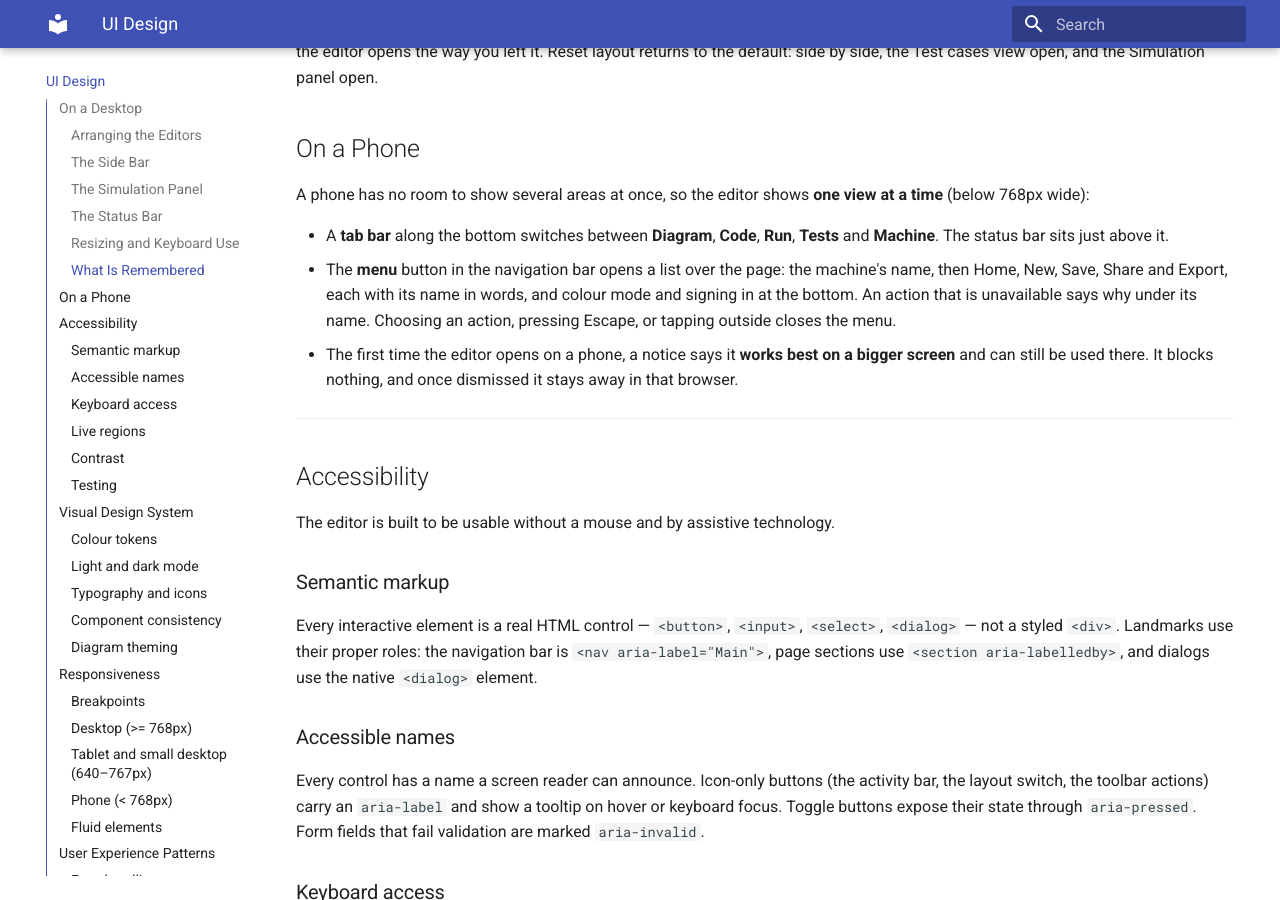
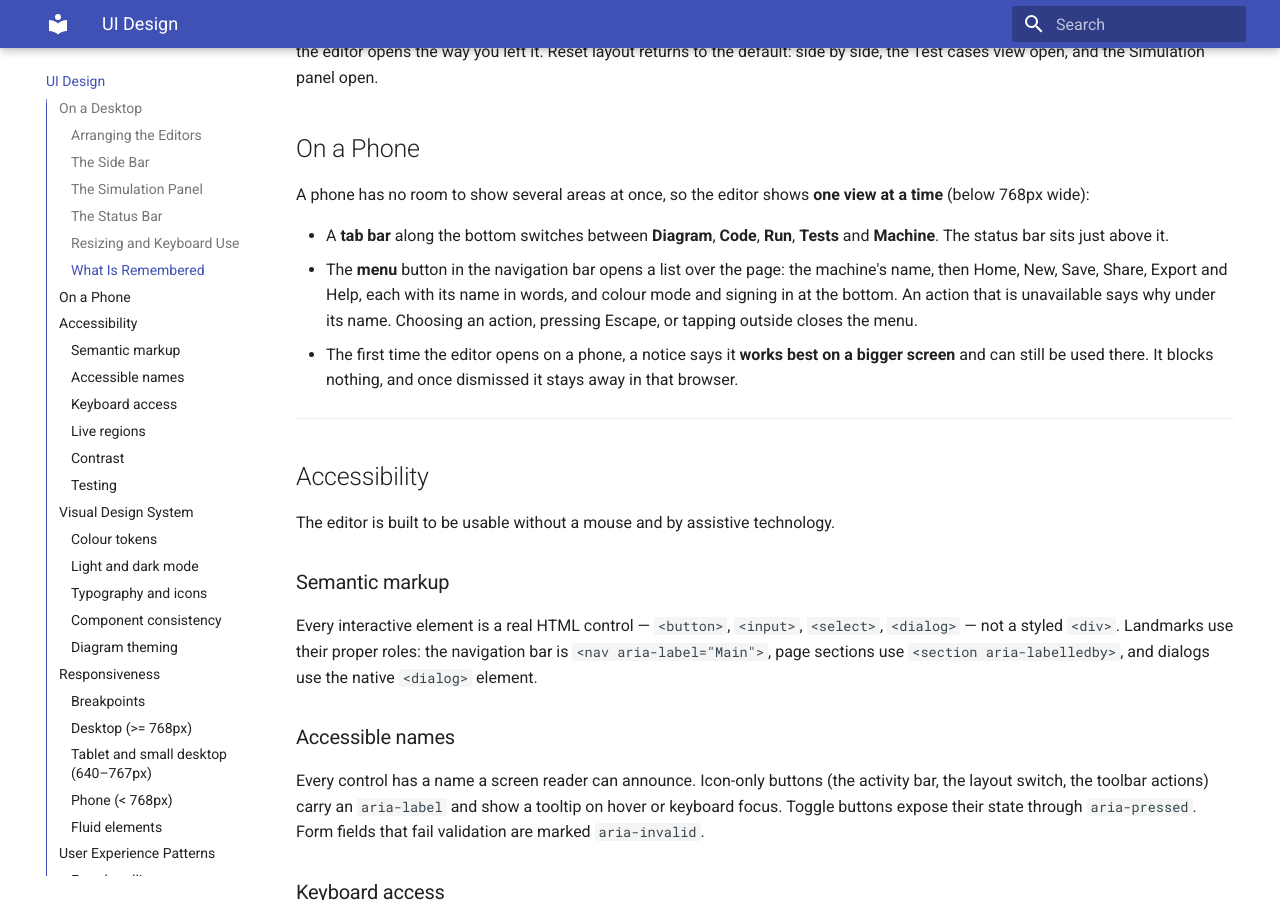
Before and after one commit to 2883251/Automata-Editor-and-Visualiser-Documentation, an MkDocs documentation site: the page built from docs/ui-design.md, in a window 1280 px wide and 900 px high, scrolled down 2245 px. Built offline with MkDocs 1.6.1 and Material for MkDocs 9.7.7, drawn with Linux system fonts in a browser that asks for light colours; some of the changed text lies outside the part shown.

Commit message:
docs(ui): add help button to desktop and mobile nav descriptions
Assisted-by: Qoder-IDE[Efficient]

```diff
--- a/docs/ui-design.md
+++ b/docs/ui-design.md
@@ -16,7 +16,7 @@ The mockup above is the original three-pane design from sprint 1. The sections b
 | **Simulation** | Along the bottom, under the editors | The input, the playback controls, the speed, and the tape across the full width. For a nondeterministic machine, the computation tree instead. |
 | **Side bar** | The right edge | One of two views at a time: **Test cases** or **Machine** (the tape count, the Nondeterministic setting, and both alphabets). |
 | **Status bar** | Along the very bottom | Whether the instructions parse, and how the last check of the test cases went. |
-| **Navigation bar** | Along the top | Home, the document actions (New, Save, Revert, Share, Export), the machine's name, colour mode, and signing in. |
+| **Navigation bar** | Along the top | Home, the document actions (New, Save, Revert, Share, Export), the machine's name, help, colour mode, and signing in. |
 
 ### Arranging the Editors
 
@@ -50,7 +50,7 @@ The arrangement, the sizes, which side bar view is open, and whether the Simulat
 A phone has no room to show several areas at once, so the editor shows **one view at a time** (below 768px wide):
 
 - A **tab bar** along the bottom switches between **Diagram**, **Code**, **Run**, **Tests** and **Machine**. The status bar sits just above it.
-- The **menu** button in the navigation bar opens a list over the page: the machine's name, then Home, New, Save, Share and Export, each with its name in words, and colour mode and signing in at the bottom. An action that is unavailable says why under its name. Choosing an action, pressing Escape, or tapping outside closes the menu.
+- The **menu** button in the navigation bar opens a list over the page: the machine's name, then Home, New, Save, Share, Export and Help, each with its name in words, and colour mode and signing in at the bottom. An action that is unavailable says why under its name. Choosing an action, pressing Escape, or tapping outside closes the menu.
 - The first time the editor opens on a phone, a notice says it **works best on a bigger screen** and can still be used there. It blocks nothing, and once dismissed it stays away in that browser.
 
 ---
```
